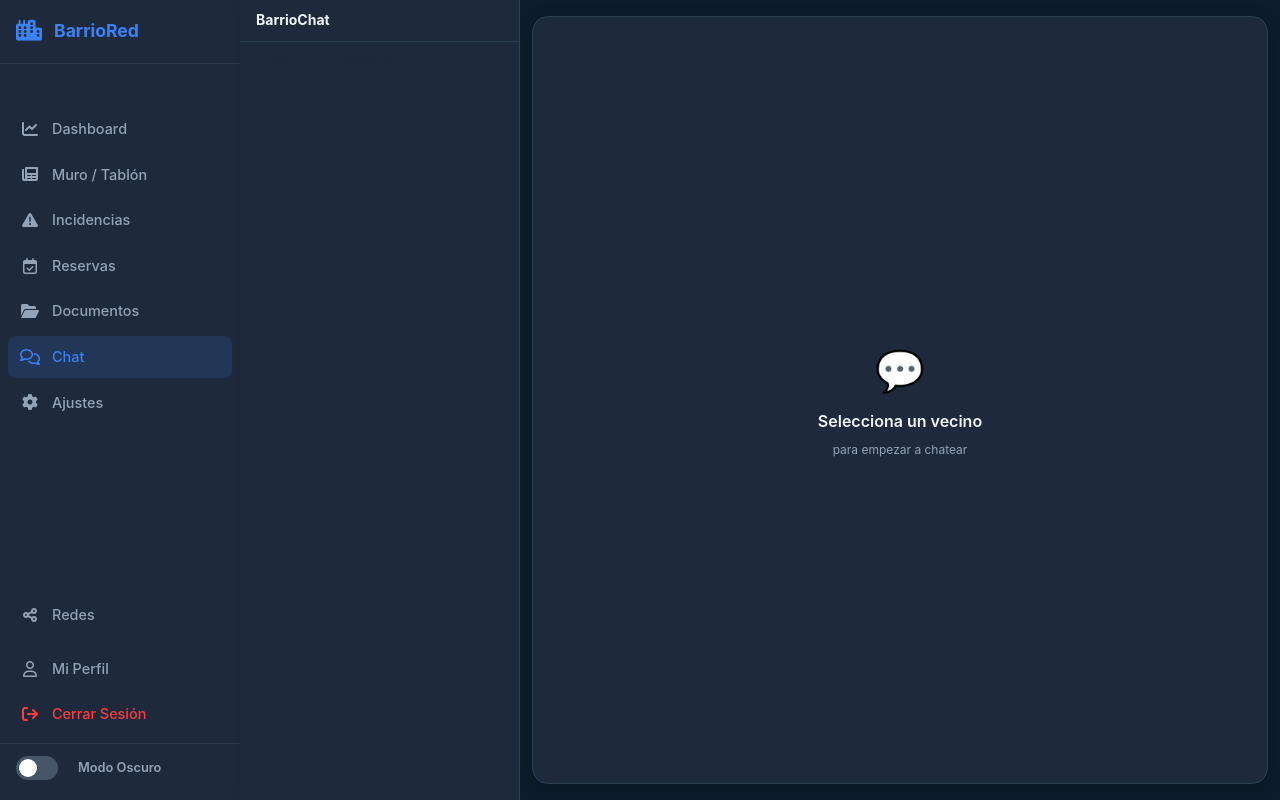
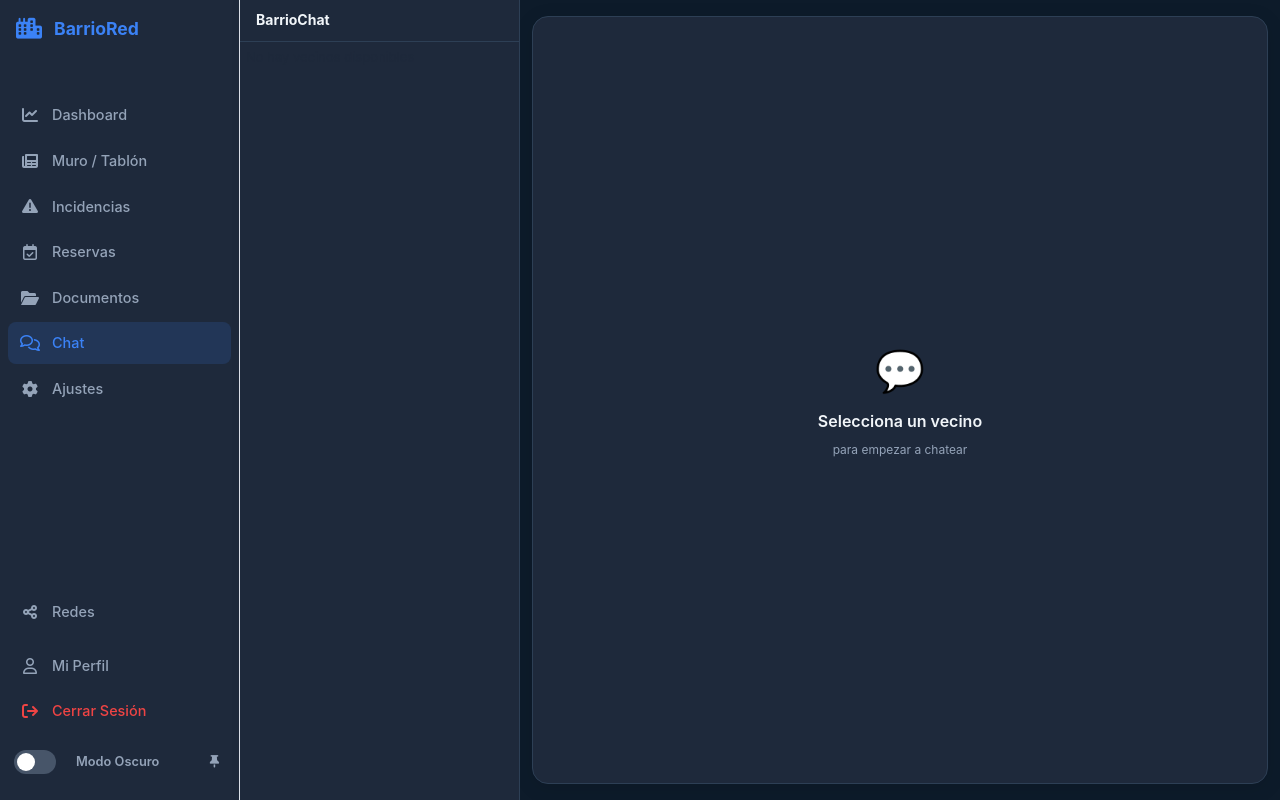
Before and after one commit to Aitor1945/TFG, a React (Vite) app: page /chat in a window 1280 px wide. Built offline with nearby package versions, Linux system fonts and the light colour scheme.

Commit message:
Añadido el pin del slidebar

```diff
--- a/src/components/layouts/SideBar.css
+++ b/src/components/layouts/SideBar.css
@@ -23,7 +23,7 @@ body.light-mode {
   --accent: #3b82f6;
 }
 
-/* ── Layout general ── */
+/* ── Layout ── */
 .app {
   display: flex;
 }
@@ -36,7 +36,7 @@ body.light-mode {
   padding: 24px;
 }
 
-/* ── Sidebar ── */
+/* ── Sidebar base ── */
 .sidebar {
   position: fixed;
   top: 0;
@@ -50,27 +50,40 @@ body.light-mode {
   transition: width var(--transition);
   overflow: hidden;
   z-index: 100;
-  box-shadow: 2px 0 12px rgba(0,0,0,0.15);
-  border: 0;
+  box-shadow: 2px 0 12px rgba(0, 0, 0, 0.15);
 }
 
-/* Al hacer hover se expande */
-.sidebar:hover {
+/* Hover expande solo si no está anclado */
+.sidebar:not(.pinned):hover {
   width: var(--sidebar-width);
 }
 
-/* El main también se mueve cuando el sidebar está en hover */
-.sidebar:hover ~ .main {
+/* Anclado: siempre expandido */
+.sidebar.pinned {
+  width: var(--sidebar-width);
+}
+
+/* Main sigue al hover */
+.sidebar:not(.pinned):hover ~ .main {
   margin-left: var(--sidebar-width);
+}
+
+/* Main sigue al pin permanente */
+.app.sidebar-pinned .main {
+  margin-left: var(--sidebar-width);
+}
+
+/* Chat sigue al pin permanente */
+.app.sidebar-pinned .bc-wrapper {
+  left: var(--sidebar-width) !important;
 }
 
 /* ── Brand ── */
 .brand-wrapper {
   display: flex;
   align-items: center;
-  padding: 0 16px 16px;
-  border-bottom: 1px solid rgba(255,255,255,0.08);
-  min-height: 48px;
+  padding: 0 16px 20px;
+  /* Sin border — solo espacio */
 }
 
 .brand {
@@ -94,14 +107,15 @@ body.light-mode {
   transition: opacity var(--transition);
 }
 
-.sidebar:hover .brand span {
+.sidebar:hover .brand span,
+.sidebar.pinned .brand span {
   opacity: 1;
 }
 
-/* ── Nav ── */
+/* ── Nav list ── */
 .nav-list {
   list-style: none;
-  margin: 12px 0 0;
+  margin: 0;
   padding: 0 8px;
   flex: 1;
   display: flex;
@@ -134,7 +148,8 @@ body.light-mode {
   transition: opacity var(--transition);
 }
 
-.sidebar:hover .nav-link span {
+.sidebar:hover .nav-link span,
+.sidebar.pinned .nav-link span {
   opacity: 1;
 }
 
@@ -146,23 +161,21 @@ body.light-mode {
 
 .nav-link.active {
   color: var(--accent);
-  background: rgba(59,130,246,0.15);
+  background: rgba(59, 130, 246, 0.15);
 }
 
-/* ── Spacer: empuja Redes, Mi Perfil y Cerrar Sesión al fondo ── */
-.menu-spacer {
-  flex: 1;
+.logout-link { color: #ef4444 !important; }
+.logout-link:hover {
+  background: rgba(239, 68, 68, 0.1) !important;
+  color: #ef4444 !important;
 }
 
-/* ── Redes ── */
-.radial-wrapper {
-  position: relative;
-}
+/* ── Spacer ── */
+.menu-spacer { flex: 1; }
 
-.radial-trigger {
-  cursor: pointer;
-  user-select: none;
-}
+/* ── Redes sociales ── */
+.radial-wrapper { position: relative; }
+.radial-trigger { cursor: pointer; user-select: none; }
 
 .social-nodes {
   position: absolute;
@@ -172,15 +185,19 @@ body.light-mode {
   flex-direction: column;
   gap: 8px;
   background: var(--bg-sidebar);
-  border: 1px solid rgba(255,255,255,0.08);
+  border: 1px solid rgba(255, 255, 255, 0.08);
   border-radius: 10px;
   padding: 10px 8px;
-  box-shadow: 4px 4px 16px rgba(0,0,0,0.25);
+  box-shadow: 4px 4px 16px rgba(0, 0, 0, 0.25);
   opacity: 0;
   pointer-events: none;
   transform: translateX(-8px);
   transition: opacity var(--transition), transform var(--transition);
   z-index: 200;
+}
+
+body.light-mode .social-nodes {
+  border-color: rgba(0, 0, 0, 0.08);
 }
 
 .radial-wrapper.open .social-nodes {
@@ -208,17 +225,19 @@ body.light-mode {
   color: #fff;
 }
 
-/* ── Theme switch ── */
-.theme-switch-wrapper {
+/* ── Pie del sidebar (tema + pin) ── */
+.sidebar-footer {
   display: flex;
   align-items: center;
   gap: 10px;
-  padding: 12px 16px 4px;
-  border-top: 1px solid rgba(255,255,255,0.08);
+  padding: 12px 14px 4px;
+  /* Sin border-top — solo padding para separar */
   overflow: hidden;
   white-space: nowrap;
+  min-height: 52px;
 }
 
+/* Toggle tema */
 .theme-switch {
   position: relative;
   display: inline-block;
@@ -227,11 +246,7 @@ body.light-mode {
   flex-shrink: 0;
 }
 
-.theme-switch input {
-  opacity: 0;
-  width: 0;
-  height: 0;
-}
+.theme-switch input { opacity: 0; width: 0; height: 0; }
 
 .slider {
   position: absolute;
@@ -254,21 +269,52 @@ body.light-mode {
   transition: transform var(--transition);
 }
 
-.theme-switch input:checked + .slider {
-  background: var(--accent);
-}
+.theme-switch input:checked + .slider { background: var(--accent); }
+.theme-switch input:checked + .slider::before { transform: translateX(18px); }
 
-.theme-switch input:checked + .slider::before {
-  transform: translateX(18px);
-}
-
+/* Label del tema */
 .mode-label {
+  flex: 1;
   color: var(--text-secondary);
   font-size: 0.8rem;
   opacity: 0;
   transition: opacity var(--transition);
 }
 
-.sidebar:hover .mode-label {
+.sidebar:hover .mode-label,
+.sidebar.pinned .mode-label {
   opacity: 1;
 }
+
+/* ── Botón pin ── */
+.pin-btn {
+  background: none;
+  border: none;
+  cursor: pointer;
+  padding: 5px 6px;
+  border-radius: 6px;
+  color: var(--text-secondary);
+  font-size: 0.78rem;
+  opacity: 0;
+  pointer-events: none;
+  flex-shrink: 0;
+  transition: opacity var(--transition), color var(--transition),
+              background var(--transition), transform var(--transition);
+  transform: rotate(0deg);
+}
+
+.sidebar:hover .pin-btn,
+.sidebar.pinned .pin-btn {
+  opacity: 1;
+  pointer-events: auto;
+}
+
+.pin-btn:hover {
+  color: var(--accent);
+  background: var(--bg-sidebar-hover);
+}
+
+.pin-btn--active {
+  color: var(--accent) !important;
+  transform: rotate(45deg);
+}
--- a/src/components/layouts/SideBar.jsx
+++ b/src/components/layouts/SideBar.jsx
@@ -3,8 +3,9 @@ import { NavLink } from "react-router-dom"
 import "./SideBar.css"
 
 export default function SideBar() {
-  const [darkMode, setDarkMode] = useState(true)
+  const [darkMode,   setDarkMode]   = useState(true)
   const [socialOpen, setSocialOpen] = useState(false)
+  const [pinned,     setPinned]     = useState(false)
 
   useEffect(() => {
     if (darkMode) {
@@ -14,8 +15,14 @@ export default function SideBar() {
     }
   }, [darkMode])
 
+  useEffect(() => {
+    const app = document.querySelector(".app")
+    if (app) app.classList.toggle("sidebar-pinned", pinned)
+  }, [pinned])
+
   return (
-    <nav className="sidebar">
+    <nav className={`sidebar${pinned ? " pinned" : ""}`}>
+
       <div className="brand-wrapper">
         <div className="brand">
           <i className="fa-solid fa-city"></i>
@@ -89,13 +96,14 @@ export default function SideBar() {
           </NavLink>
         </li>
         <li>
-          <NavLink to="/login" className="nav-link" style={{ color: "#ff3b3b" }}>
+          <NavLink to="/login" className="nav-link logout-link">
             <i className="fa-solid fa-arrow-right-from-bracket"></i><span>Cerrar Sesión</span>
           </NavLink>
         </li>
       </ul>
 
-      <div className="theme-switch-wrapper">
+      {/* ── Pie: tema + pin en la misma fila ── */}
+      <div className="sidebar-footer">
         <label className="theme-switch" htmlFor="checkbox-theme">
           <input
             type="checkbox"
@@ -105,8 +113,21 @@ export default function SideBar() {
           />
           <div className="slider"></div>
         </label>
-        <span className="mode-label">{darkMode ? "Modo Oscuro" : "Modo Claro"}</span>
+
+        <span className="mode-label">
+          {darkMode ? "Modo Oscuro" : "Modo Claro"}
+        </span>
+
+        {/* Pin: aparece a la derecha del label, solo cuando está expandido */}
+        <button
+          className={`pin-btn${pinned ? " pin-btn--active" : ""}`}
+          onClick={() => setPinned(p => !p)}
+          title={pinned ? "Desanclar sidebar" : "Anclar sidebar abierto"}
+        >
+          <i className="fa-solid fa-thumbtack"></i>
+        </button>
       </div>
+
     </nav>
   )
 }
```
